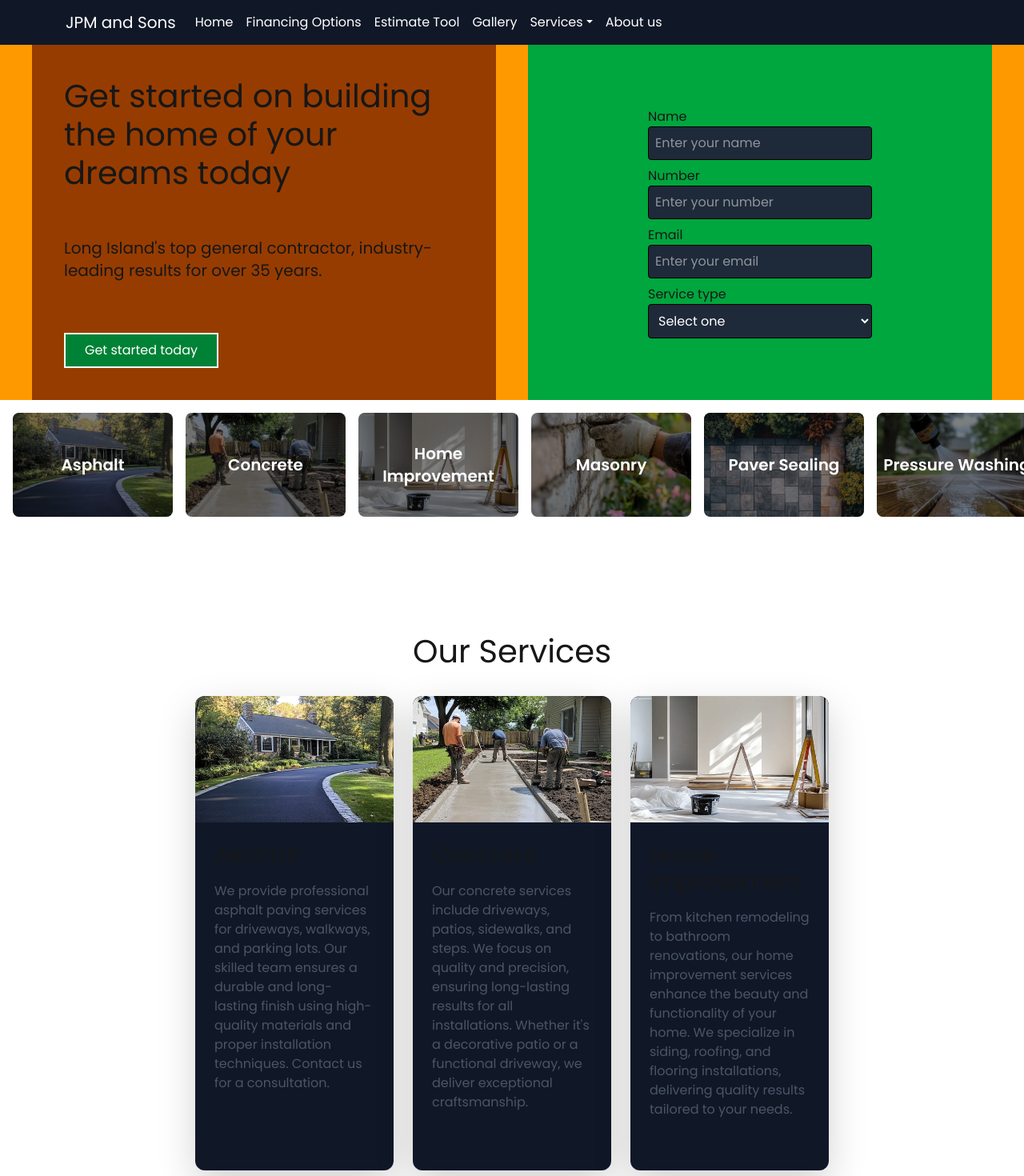
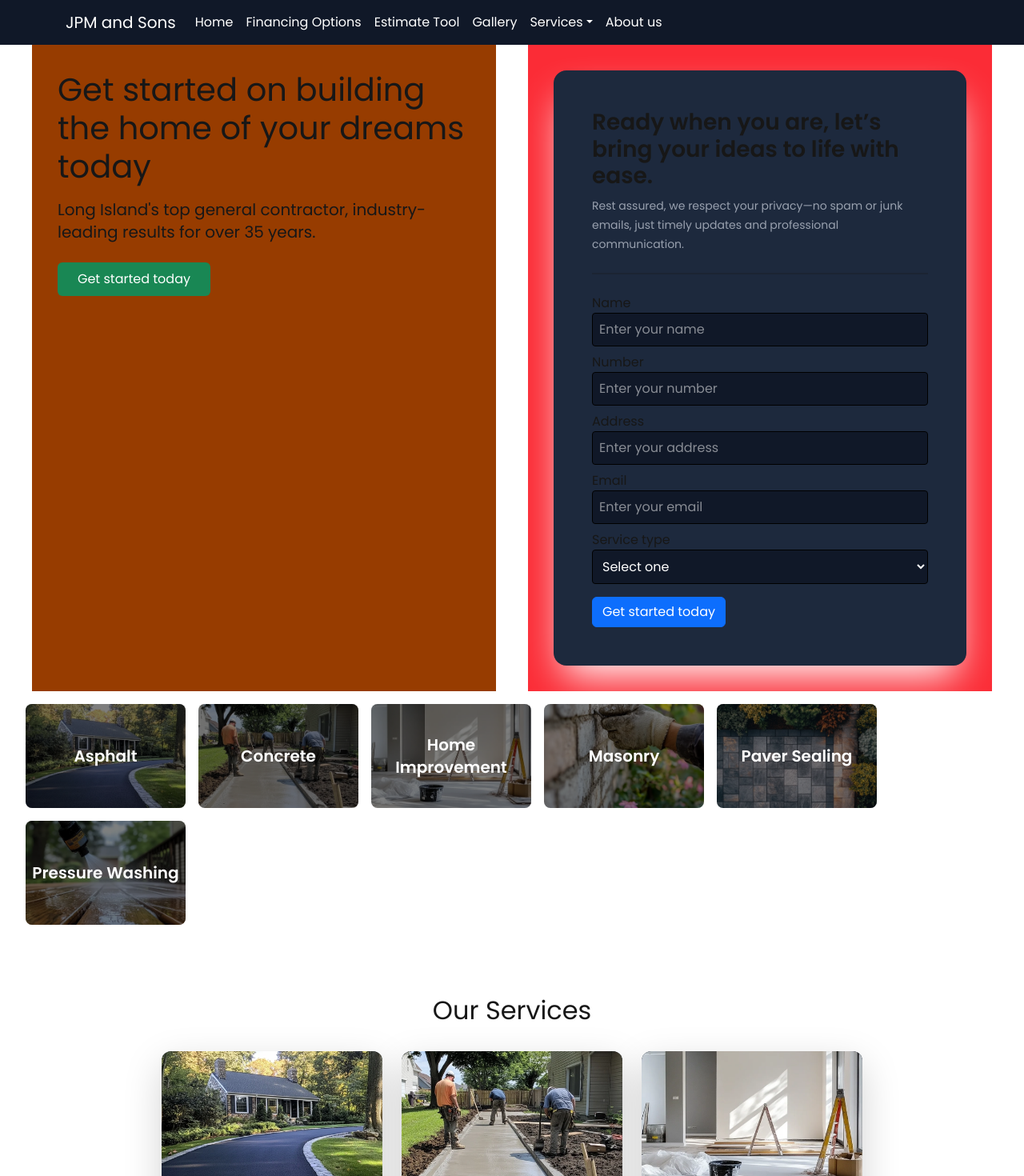
Before and after one commit to TonyRodriguez24/untitled-project, a Next.js app: page / in a window 1280 px wide. Shown: the top 1470 px of the page at 80% size. Built offline with nearby package versions, Linux system fonts and the light colour scheme.

Commit message:
continued working on landing page

```diff
--- a/src/components/ContactForm.jsx
+++ b/src/components/ContactForm.jsx
@@ -8,6 +8,7 @@ export default function ContactForm() {
     number: "",
     email: "",
     service: "",
+    address: ""
   };
 
   const [formData, setFormData] = useState(INITIAL_STATE);
@@ -23,14 +24,26 @@ export default function ContactForm() {
   };
 
   const styles =
-    "p-2 border-1 border-black rounded-sm bg-gray-800 text-white w-70";
+    "p-2 border-1 border-black rounded-sm bg-gray-900 text-white";
 
   return (
     <form
       onSubmit={handleSubmit}
       autoComplete="on"
-      className="flex flex-col gap-2 bg-green-600 h-full justify-center items-center">
-      <div className="flex flex-col">
+      className="flex flex-col gap-2 p-5 rounded-2xl bg-slate-800 shadow-background shadow-2xl h-full w-full justify-center items-start">
+      <header className="text-start">
+        <h3 className="fw-bold text-xl">
+          Ready when you are, let’s bring your ideas to life with ease.
+        </h3>
+        <small className="text-gray-400">
+          Rest assured, we respect your privacy—no spam or junk emails, just
+          timely updates and professional communication.
+        </small>
+      </header>
+
+      <hr className=" my-3 border-amber-400 w-full border-2"></hr>
+
+      <div className="flex flex-col w-full">
         <label htmlFor="name">Name</label>
         <input
           className={styles}
@@ -43,7 +56,7 @@ export default function ContactForm() {
         />
       </div>
 
-      <div className="flex flex-col">
+      <div className="flex flex-col w-full">
         <label htmlFor="number">Number</label>
         <input
           className={styles}
@@ -56,7 +69,20 @@ export default function ContactForm() {
         />
       </div>
 
-      <div className="flex flex-col">
+      <div className="flex flex-col w-full">
+        <label htmlFor="address">Address</label>
+        <input
+          className={styles}
+          type="text"
+          name="address"
+          id="address"
+          placeholder="Enter your address"
+          onChange={handleChange}
+          value={formData.address}
+        />
+      </div>
+
+      <div className="flex flex-col w-full">
         <label htmlFor="email">Email</label>
         <input
           className={styles}
@@ -69,7 +95,7 @@ export default function ContactForm() {
         />
       </div>
 
-      <div className="flex flex-col">
+      <div className="flex flex-col w-full">
         <label htmlFor="service">Service type</label>
         <select
           className={styles}
@@ -88,6 +114,8 @@ export default function ContactForm() {
           <option value="paver_sealing">Paver Sealing</option>
         </select>
       </div>
+
+      <button className="btn btn-md btn-primary mt-2">Get started today</button>
     </form>
   );
 }
--- a/src/components/home-page/Gallery.jsx
+++ b/src/components/home-page/Gallery.jsx
@@ -63,7 +63,7 @@ export default function GallerySection() {
       </header>
 
       {/* Grid */}
-      <div className="grid grid-cols-1 sm:grid-cols-2 md:grid-cols-3 gap-8 px-20">
+      <div className="grid grid-cols-1 sm:grid-cols-2 md:grid-cols-3 lg:gap-8 px-10 lg:px-20">
         {galleryItems.map((item, idx) => (
           <figure key={idx} className="gallery-item">
             <Image
--- a/src/components/home-page/HeroHeader.jsx
+++ b/src/components/home-page/HeroHeader.jsx
@@ -3,22 +3,23 @@ import ContactForm from "../ContactForm";
 export default function HeroHeader() {
   return (
     <div className="flex justify-center items-center">
-      <div className="grid grid-cols-12 gap-10 bg-amber-500 w-full max-w-screen-xl px-10">
+      <div className="grid grid-cols-1 lg:grid-cols-12 gap-10 w-full max-w-screen-xl  sm:px-8 lg:px-10">
         {/* text section */}
-        <div className="flex flex-col gap-5 p-10 justify-start  col-span-6 bg-amber-800">
-          <h1 className="text-5xl font-bold select-none">
+        <div className="flex flex-col gap-2 lg:gap-5 p-8 justify-start col-span-12 lg:col-span-6 bg-amber-800">
+          <h1 className="text-4xl lg:text-5xl font-bold select-none">
             Get started on building the home of your dreams today
           </h1>
-          <p className="text-xl pr-5 select-none">
+          <p className="text-lg lg:text-xl pr-0 lg:pr-5 select-none">
             Long Island's top general contractor, industry-leading results for
             over 35 years.
           </p>
-          <button className="bg-green-700 hover:cursor-pointer w-fit px-4 py-2 border-2 rounded-xl border-white text-white">
+          <button className="btn bg-success hover:cursor-pointer w-fit px-4 py-2 text-white">
             Get started today
           </button>
         </div>
-        {/* image section */}
-        <div className="col-span-6 bg-red-500">
+
+        {/* form section */}
+        <div className="col-span-12 lg:col-span-6 bg-red-500 p-8">
           <ContactForm />
         </div>
       </div>
--- a/src/components/home-page/IconGroup.jsx
+++ b/src/components/home-page/IconGroup.jsx
@@ -1,6 +1,6 @@
 export default function IconGroup({services}) {
   return (
-    <ul className="flex gap-3 py-3">
+    <ul className="flex flex-wrap gap-3 py-3">
       {services.map((service) => (
         <li
           key={service.name}
--- a/src/components/home-page/Services.jsx
+++ b/src/components/home-page/Services.jsx
@@ -3,10 +3,10 @@ import Image from "next/image";
 
 export default function Services() {
   return (
-    <div className="flex flex-col items-center p-20">
-      <h1 className="text-2xl font-bold text-center">Our Services</h1>
+    <div className="flex flex-col items-center p-4 lg:p-20">
+      <h2 className="text-xl font-bold text-center">Our Services</h2>
 
-      <div className="grid grid-cols-1 md:grid-cols-2 lg:grid-cols-3 gap-6 p-6 w-3/4">
+      <div className="grid grid-cols-1 md:grid-cols-2 lg:grid-cols-3 gap-6 p-6 lg:w-3/4">
         {services.map((service) => (
           <div
             key={service.id}
@@ -21,7 +21,7 @@ export default function Services() {
             <h3 className="text-start pl-6 text-2xl font-bold mt-4">
               {service.name}
             </h3>
-            <p className="text-start pl-6 pb-5 pr-6 text-gray-600 mt-2">
+            <p className="text-start pl-6 pb-3 pr-6 text-gray-600">
               {service.cardDescription}
             </p>
           </div>
--- a/src/components/home-page/Testimonials.jsx
+++ b/src/components/home-page/Testimonials.jsx
@@ -27,7 +27,7 @@ const testimonials = [
 export default function Testimonials() {
   return (
     <section id="testimonials" className="bg-gray-900 py-12">
-      <div className="max-w-2/3 mx-auto px-4">
+      <div className="lg:max-w-2/3 mx-auto px-10">
         {/* Section Header */}
         <header className="text-center mb-10">
           <h2 className="text-3xl font-bold">What Our Clients Say</h2>
@@ -37,7 +37,7 @@ export default function Testimonials() {
         </header>
 
         {/* Testimonials Grid */}
-        <div className="grid grid-cols-1 md:grid-cols-2 lg:grid-cols-3 gap-8">
+        <div className="grid grid-cols-1 md:grid-cols-2 lg:grid-cols-3 gap-6">
           {testimonials.map((t, idx) => (
             <article
               key={idx}
--- a/src/components/layout/Footer.jsx
+++ b/src/components/layout/Footer.jsx
@@ -3,10 +3,10 @@ import Link from "next/link";
 export default function Footer() {
   return (
     <footer>
-      <div className="grid grid-cols-4 max-w-3/4 mx-auto p-10 bg-green-800">
+      <div className="grid grid-cols-4 max-w-3/4 mx-auto p-10 ">
         {/* Contact Info */}
         <div className="flex flex-col items-center">
-          <h3 className="text-center bg-amber-100">Connect With Us</h3>
+          <h3 className="text-center">Connect With Us</h3>
           <ul>
             <li>
               Phone:{" "}
--- a/src/components/layout/PageDivider.jsx
+++ b/src/components/layout/PageDivider.jsx
@@ -1,7 +1,7 @@
 export default function PageDivider({ imageUrl, title, description, CTA }) {
   return (
     <div
-      className=" w-full my-5 bg-cover bg-center bg-no-repeat"
+      className="w-full my-5 bg-cover bg-center bg-no-repeat"
       style={{ backgroundImage: `url(${imageUrl})` }}>
       <div className="w-full bg-black/70 flex flex-col items-center justify-center py-12 px-4">
         <h3 className="text-2xl font-bold text-white mb-2">
@@ -13,7 +13,7 @@ export default function PageDivider({ imageUrl, title, description, CTA }) {
         </p>
         <a
           href="#ContactForm"
-          className="btn btn-md bg-blue-600 mt-4 px-5 py-2 rounded hover:bg-blue-700 transition">
+          className="btn btn-md bg-primary text-white mt-2 px-3 py-2 rounded transition">
           {CTA}
         </a>
       </div>
```
